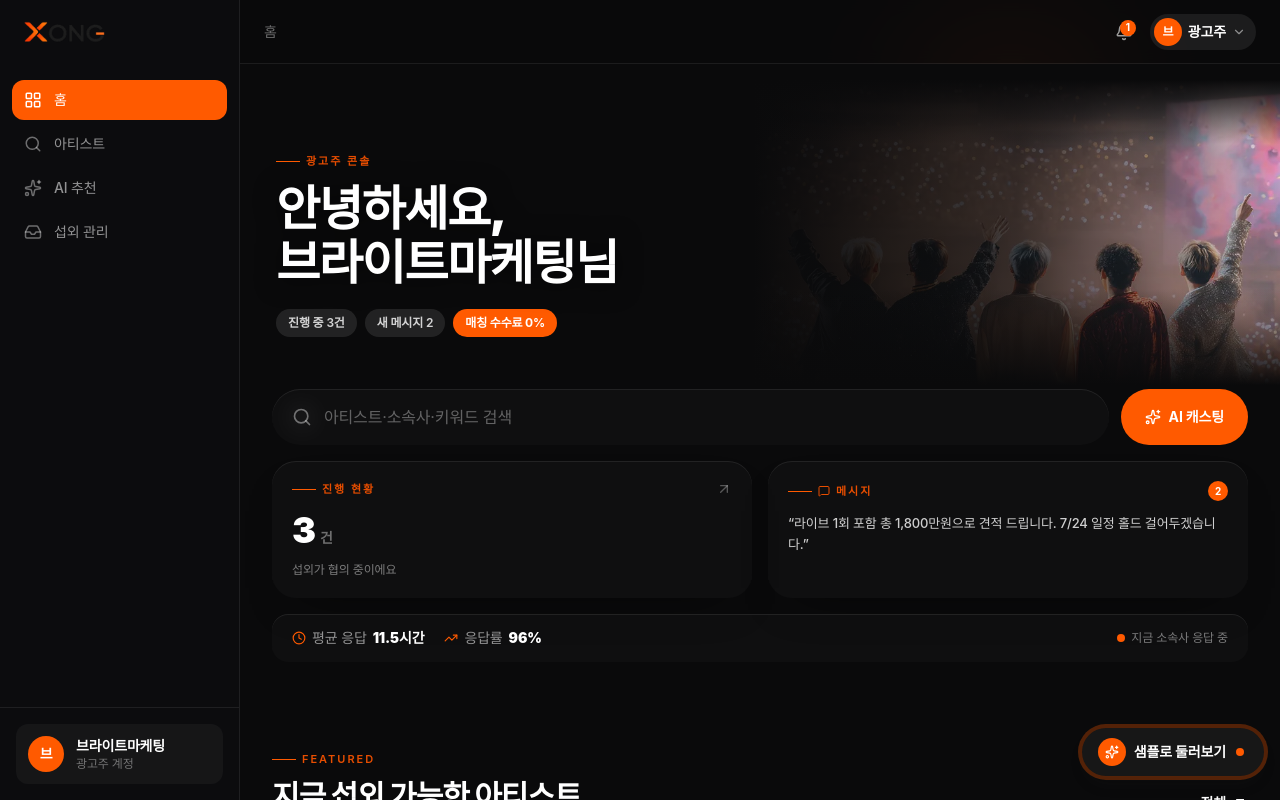
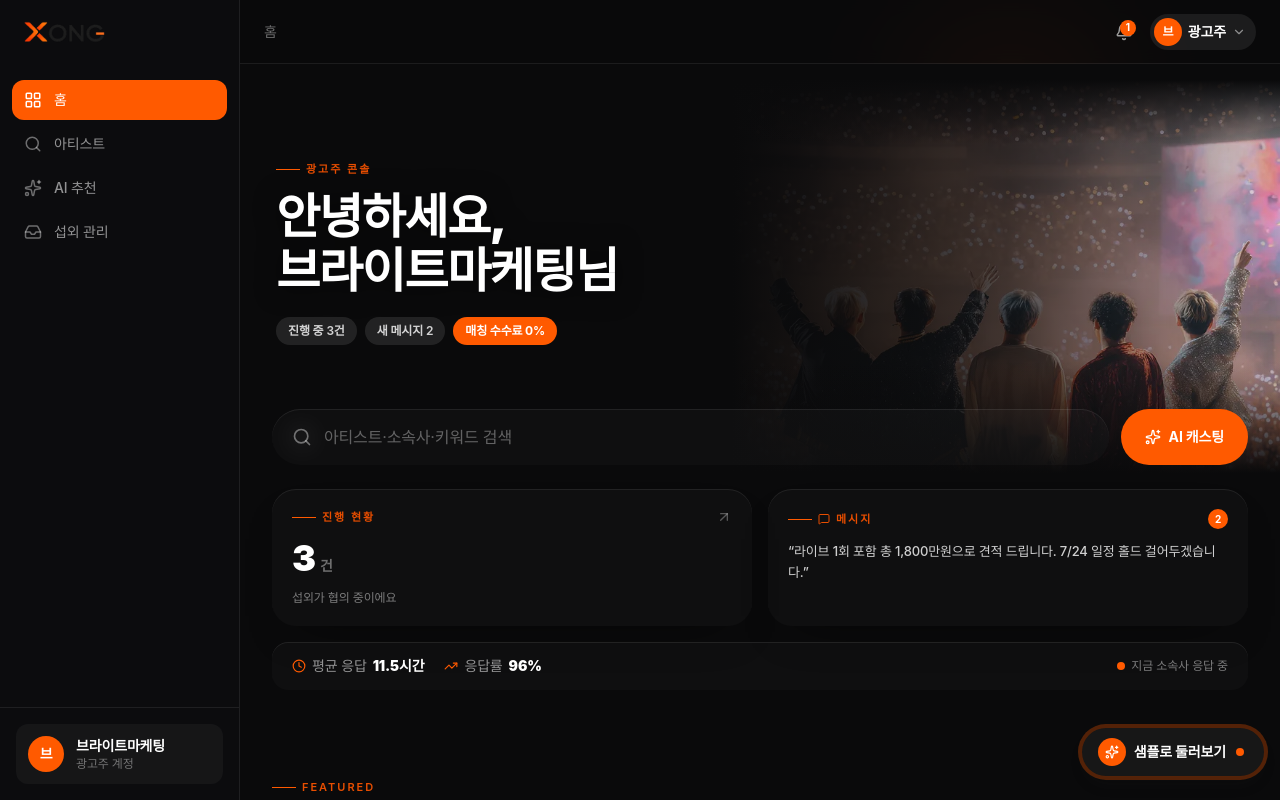
Before and after one commit to onepunchii/bookstar, a Next.js app: page / in a window 1280 px wide. Shown: the top 800 px of the page. Built offline with nearby package versions, Linux system fonts and the light colour scheme; a web font is replaced by a local one.

Commit message:
style: 히어로 콘서트 이미지 세로폭 확대 — 검색 유리바가 사진 위에 뜨게

```diff
--- a/src/app/page.tsx
+++ b/src/app/page.tsx
@@ -59,27 +59,27 @@
   return (
     <div className="adv-dark relative overflow-hidden">
       <div className="relative mx-auto max-w-6xl px-4 py-6 sm:px-8 sm:py-10">
-        {/* ── HERO ─────────────────────────────── */}
-        <Reveal className="relative">
-          {/* 콘서트 이미지 — 오른쪽에서 배경으로 번짐 */}
-          <div className="pointer-events-none absolute right-[-1rem] top-[-1.5rem] h-[calc(100%+3rem)] w-[68%] overflow-hidden sm:right-[-2rem] sm:w-[54%]">
+        {/* ── HERO (이미지 배경이 인사말+검색바까지 덮음) ── */}
+        <div className="relative">
+          {/* 콘서트 이미지 — 오른쪽에서 크게 번지고, 검색바 아래까지 세로로 */}
+          <div className="pointer-events-none absolute bottom-0 right-[-1rem] top-[-1.5rem] w-[72%] overflow-hidden sm:right-[-2rem] sm:w-[56%]">
             <Image
               src="/hero-concert.webp"
               alt=""
               fill
               priority
-              sizes="(max-width: 640px) 68vw, 640px"
-              className="object-cover object-[center_35%]"
+              sizes="(max-width: 640px) 72vw, 680px"
+              className="object-cover object-[center_30%]"
             />
             {/* 좌→우 다크 그라디언트 (왼쪽 텍스트 가독성) */}
-            <div className="absolute inset-0 bg-gradient-to-r from-[#0a0a0b] via-[#0a0a0b]/75 to-[#0a0a0b]/5" />
+            <div className="absolute inset-0 bg-gradient-to-r from-[#0a0a0b] via-[#0a0a0b]/70 to-[#0a0a0b]/5" />
             {/* 상·하 페이드 */}
             <div className="absolute inset-x-0 top-0 h-16 bg-gradient-to-b from-[#0a0a0b] to-transparent" />
-            <div className="absolute inset-x-0 bottom-0 h-24 bg-gradient-to-t from-[#0a0a0b] to-transparent" />
+            <div className="absolute inset-x-0 bottom-0 h-28 bg-gradient-to-t from-[#0a0a0b] via-[#0a0a0b]/50 to-transparent" />
           </div>
 
           {/* 텍스트 */}
-          <div className="relative max-w-[70%] px-1 pb-6 pt-6 sm:max-w-md sm:pt-10">
+          <Reveal className="relative max-w-[70%] px-1 pb-6 pt-6 sm:max-w-md sm:pt-12">
             <Eyebrow>광고주 콘솔</Eyebrow>
             <h1 className="display-kr mt-3 text-3xl font-black text-white drop-shadow-[0_2px_12px_rgba(0,0,0,0.6)] sm:text-5xl">
               안녕하세요,
@@ -96,13 +96,13 @@
                 매칭 수수료 0%
               </span>
             </div>
-          </div>
-        </Reveal>
+          </Reveal>
 
-        {/* 검색 + AI 캐스팅 */}
-        <Reveal delay={60} className="relative z-40 mt-7">
-          <HomeSearch />
-        </Reveal>
+          {/* 검색 + AI 캐스팅 — 사진 위에 뜨는 유리바 */}
+          <Reveal delay={60} className="relative z-40 mt-8 pb-2 sm:mt-10">
+            <HomeSearch />
+          </Reveal>
+        </div>
 
         {/* ── 벤토 위젯 ─────────────────────────── */}
         <div className="mt-4 grid grid-cols-2 gap-3 sm:gap-4">
```
